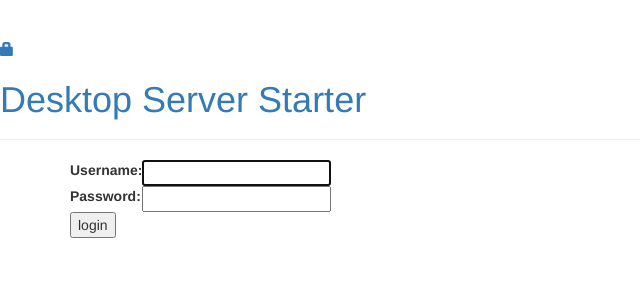
After one commit to dicconb/ec2manager, a Django app: page /accounts/login/?next=/start_instance/ in a window 1280 px wide. The commit adds this page. Shown: the top 300 px of the page, without its empty margins (0-640 px from the left). Run offline with Django 3.2, Linux system fonts and the light colour scheme; some libraries are stand-ins or nearby versions.

Commit message:
added requirement to log on before starting instances

```diff
--- a/ec2manager/settings.py
+++ b/ec2manager/settings.py
@@ -26,6 +26,8 @@ SECRET_KEY = 'e93*4$w^ev4p7*j)i9)q3ykqxs2c)#=agg*f91julz=$flp!^2'
 DEBUG = True
 
 ALLOWED_HOSTS = []
+
+LOGIN_REDIRECT_URL = '/'
 
 
 # Application definition
--- a/ec2manager/urls.py
+++ b/ec2manager/urls.py
@@ -13,10 +13,13 @@ Including another URLconf
     1. Import the include() function: from django.conf.urls import url, include
     2. Add a URL to urlpatterns:  url(r'^blog/', include('blog.urls'))
 """
+import django.contrib.auth.views
 from django.conf.urls import url, include
 from django.contrib import admin
 
 urlpatterns = [
     url(r'^admin/', admin.site.urls),
+    url(r'^accounts/login/$', django.contrib.auth.views.login, name='login'),
+    url(r'^accounts/logout/$', django.contrib.auth.views.logout, name='logout', kwargs={'next_page': '/'}),
     url(r'', include('startstop.urls')),
 ]
--- /dev/null
+++ b/startstop/templates/registration/login.html
@@ -0,0 +1,26 @@
+{% extends "startstop/base.html" %}
+
+{% block content %}
+
+{% if form.errors %}
+<p>Your username and password didn't match. Please try again.</p>
+{% endif %}
+
+<form method="post" action="{% url 'login' %}">
+{% csrf_token %}
+<table>
+<tr>
+    <td>{{ form.username.label_tag }}</td>
+    <td>{{ form.username }}</td>
+</tr>
+<tr>
+    <td>{{ form.password.label_tag }}</td>
+    <td>{{ form.password }}</td>
+</tr>
+</table>
+
+<input type="submit" value="login" />
+<input type="hidden" name="next" value="{{ next }}" />
+</form>
+
+{% endblock %}
--- a/startstop/templates/startstop/base.html
+++ b/startstop/templates/startstop/base.html
@@ -8,7 +8,12 @@
 	</head>
 	<body>
 		<div class="page-header">
-			<h1><a href="/">Desktop Server Starter</a></h1>
+		{% if user.is_authenticated %}
+			<p class="top-menu">Hello {{ user.username }}<small>(<a href="{% url 'logout' %}">Log out</a>)</small></p>
+		{% else %}
+			<a href="{% url 'login' %}" class="top-menu"><span class="glyphicon glyphicon-lock"></span></a>
+		{% endif %}
+		<h1><a href="/">Desktop Server Starter</a></h1>
 		</div>
 		<div class="content container">
 			<div class="row">
--- a/startstop/views.py
+++ b/startstop/views.py
@@ -1,8 +1,8 @@
 from django.shortcuts import render
 from helpers import util
+from django.contrib.auth.decorators import login_required
 
 # Create your views here.
-
 
 def list_EC2_instances(request):
 	if util.check_necessary_permissions('eu-west-1') == True:
@@ -11,6 +11,7 @@ def list_EC2_instances(request):
 	else:
 		return render(request, 'startstop/error.html', {'error': 'Insufficient IAM permissions to start instances. Please check with the administrator.'})
 
+@login_required
 def start_instance(request):
 	if request.method == 'POST':
 		try:
```
